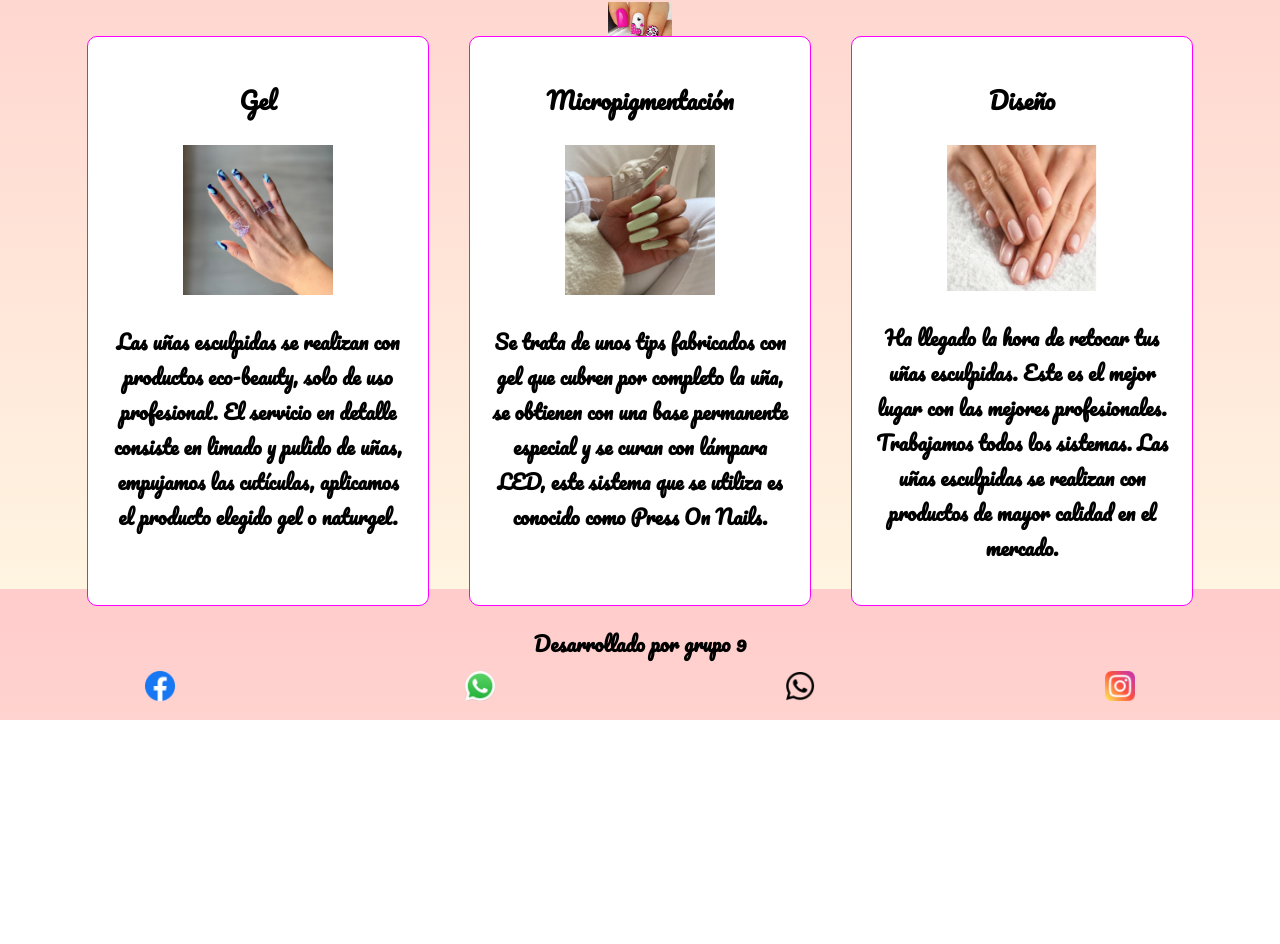
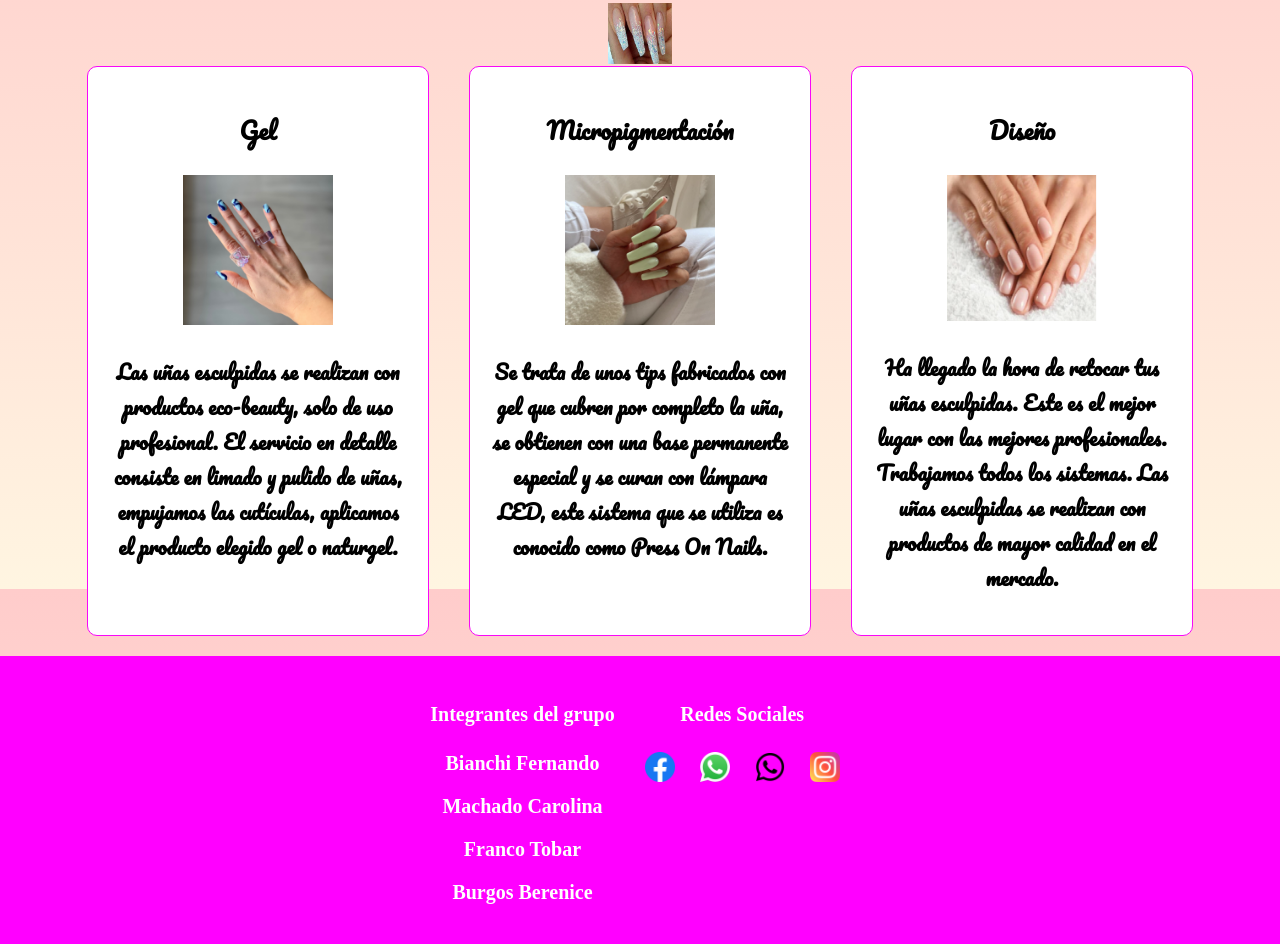
Before and after one commit to cmachado1202/codoacodogrupo9.github.io, a plain HTML site: page index.html in a window 1280 px wide. Shown: the part 211-1155 px from the top of the page. Before the commit the page ends 931 px from the top, so only its background shows below. Drawn offline with Linux system fonts and the light colour scheme; no server answers.

Commit message:
actualiza footer, primera parte

```diff
--- a/index.html
+++ b/index.html
@@ -14,7 +14,7 @@
     </header>
     <nav>
         <ul>
-            <li><a href="#servicios">Servicios</a></li>
+            <li><a href="#servicios.html">Servicios</a></li>
             <li><a href="donde_estamos.html">Donde estamos</a></li>
             <li><a href="productos.html">Productos</a></li>
             <li><a href="#turnos">Turnos</a></li>
@@ -62,6 +62,7 @@
       </div>
     </div>
 
+  </div>
     <div class="columnas">
         <div class="image-text">
             <h3 class="titulo-centro">Gel</h3>
@@ -84,18 +85,23 @@
     </div>
 
     <footer>
-        <div class="containerfooter">
-            Desarrollado por grupo 9
-        </div>
+      <div class="footer-box integrantes">
+          <h4>Integrantes del grupo</h4>
+          <p>Bianchi Fernando</p>
+          <p>Machado Carolina</p>
+          <p>Franco Tobar</p>
+          <p>Burgos Berenice</p>
+      </div>
+      <div class="footer-box redes-sociales">
+          <h4>Redes Sociales</h4>
+          <a href="#"><img src="img/face.png" alt="" style="width: 30px;"></a>
+          <a href="#"><img src="img/wath.png" alt="" style="width: 30px;"></a>
+          <a href="#"><img src="img/telefono.png" alt="" style="width: 30px;"></a>
+          <a href="#"><img src="img/insta.png" alt="" style="width: 30px;"></a>
+      </div>
+  </footer>
 
-        <div class="social">
-            <a href="#"><img src="img/face.png" alt="" style="width: 10%;"></a>
-            <a href="#"><img src="img/wath.png" alt="" style="width: 10%;"></a>
-            <a href="#"><img src="img/telefono.png" alt="" style="width: 10%;"></a>
-            <a href="#"><img src="img/insta.png" alt="" style="width: 10%;"></a>
-        </div>
-    </footer>
 
-    <script src="script.js"></script>
+  <script src="script.js"></script>
 </body>
 </html>
--- a/script.js
+++ b/script.js
@@ -1,17 +1,36 @@
-fetch('https://api.ejemplo.com/data')
-    .then(response => response.json())
-    .then(data => {
-        // Haz algo con los datos de la API
-    })
-    .catch(error => {
-        console.error('Error al obtener datos de la API:', error);
-    });
-const slides = document.querySelectorAll('.slide');
-const menuItems = document.querySelectorAll('.menu li a');
+// Espera a que el documento esté listo
+document.addEventListener("DOMContentLoaded", function () {
+    // Obtiene los slides y el contenedor del carrusel
+    const slides = document.querySelectorAll(".slide");
+    const sliderContainer = document.querySelector(".slider-container");
 
-menuItems.forEach((menuItem, index) => {
-    menuItem.addEventListener('click', () => {
-        slides.forEach(slide => (slide.style.display = 'none'));
-        slides[index].style.display = 'block';
-    });
-})
+    // Inicializa el índice del slide actual y el intervalo para el carrusel automático
+    let currentSlide = 0;
+    let interval;
+
+    // Función para cambiar al siguiente slide
+    function nextSlide() {
+        slides[currentSlide].style.display = "none";
+        currentSlide = (currentSlide + 1) % slides.length;
+        slides[currentSlide].style.display = "block";
+    }
+
+    // Iniciar el carrusel automáticamente
+    function startAutoSlide() {
+        interval = setInterval(nextSlide, 3000); // Cambia de slide cada 3 segundos (3000 ms)
+    }
+
+    // Detener el carrusel automáticamente
+    function stopAutoSlide() {
+        clearInterval(interval);
+    }
+
+    // Iniciar el carrusel automáticamente al cargar la página
+    startAutoSlide();
+
+    // Detener el carrusel cuando el cursor pasa sobre el contenedor
+    sliderContainer.addEventListener("mouseover", stopAutoSlide);
+
+    // Reanudar el carrusel cuando el cursor sale del contenedor
+    sliderContainer.addEventListener("mouseout", startAutoSlide);
+});
--- a/style.css
+++ b/style.css
@@ -69,7 +69,11 @@ nav ul li a:hover {
   background-color: white;
   color: #FF00FF;
 }
+.btn{
+  font-family: serif; /* Fuente tipo imprenta */
+  margin: 10px;
 
+}
 
 /* Contenido principal */
 .columnas {
@@ -78,19 +82,23 @@ nav ul li a:hover {
   justify-content: center;
 }
 
+
+/* Estilos para las cajas de texto */
 .image-text {
   width: 300px;
   margin: 20px;
   text-align: center;
-    border: 1px solid #FF00FF;
+  border: 1px solid #f807f8;
   padding: 20px;
   border-radius: 10px;
   background: white;
+  margin-top: 50px; /* Ajusta el valor según sea necesario */
 }
+
 .contenido {
-  color: #AF7AC5;
+color: #dac5e4;
 font-size: 20px;
-  background: linear-gradient(to bottom, #AF7AC5, white);
+background: linear-gradient(to bottom, #310246, rgb(218, 147, 228));
 transition: 2s ease;
 justify-content: center;
 align-items: center;
@@ -98,25 +106,31 @@ nav ul li a:hover {
 margin: 20px auto;
 font-family: 'Gill Sans', 'Gill Sans MT', Calibri, 'Trebuchet MS', sans-serif, Haettenschweiler, 'Arial Narrow Bold', sans-serif, Geneva, Tahoma, sans-serif;
 font-weight: bold;
-}.
-/* Pie de página */
+}
+/* Estilos para el footer */
 footer {
   background: #FF00FF;
   color: white;
   text-align: center;
   padding: 10px 0;
   display: flex;
-    flex-direction: column;
-    align-items: center;
+  justify-content: center; /* Alinea las cajas horizontalmente */
 }
 
-.social {
-    display: flex;
+.footer-box {
+  font-family: serif; /* Fuente tipo imprenta */
+  margin: 10px;
 }
 
-.social a {
+/* Estilos para la sección de redes sociales */
+.redes-sociales {
+  text-align: center;
+}
+
+.redes-sociales a {
   margin: 10px;
 }
+
 /* Estilos para el contenedor */
 .container {
   flex-wrap: wrap;
@@ -133,7 +147,11 @@ footer {
   position: relative;
   max-width: 100%;
   margin: 0 auto;
+  padding: 10px;
+
+  z-index: 1; /* Asegura que el carrusel esté en la capa superior */
 }
+
 
 .slider {
   display: flex;
@@ -151,7 +169,8 @@ footer {
   scroll-snap-align: start;
   text-align: center;
   display: none;
-    width: 100vw;
+  width: 100%;
+  max-width: 100%;
 }
 
 .slide img {
@@ -206,6 +225,7 @@ footer {
 @media (min-width: 768px) and (max-width: 1024px) {
   .slider-container {
     max-width: 768px;
+    padding: 5px;
   }
 
   .slide {
--- a/style_productos.css
+++ b/style_productos.css
@@ -61,3 +61,30 @@ a {
     width: 150px; /* Ancho deseado */
     height: 150px; /* Alto deseado */
 }
+.btn{
+    font-family: serif; /* Fuente tipo imprenta */
+    margin: 10px;
+
+  }
+  footer {
+    background: #FF00FF;
+    color: white;
+    text-align: center;
+    padding: 10px 0;
+    display: flex;
+    justify-content: center; /* Alinea las cajas horizontalmente */
+  }
+
+  .footer-box {
+    font-family: serif; /* Fuente tipo imprenta */
+    margin: 10px;
+  }
+
+  /* Estilos para la sección de redes sociales */
+  .redes-sociales {
+    text-align: center;
+  }
+
+  .redes-sociales a {
+    margin: 10px;
+  }
```
Also changed, not shown: Productos.html (+22 -6 lines), donde_estamos.html (+20 -4 lines), servicios.html (added), turnos.html (added). Lines whose indentation alone changed are shown as unchanged.
